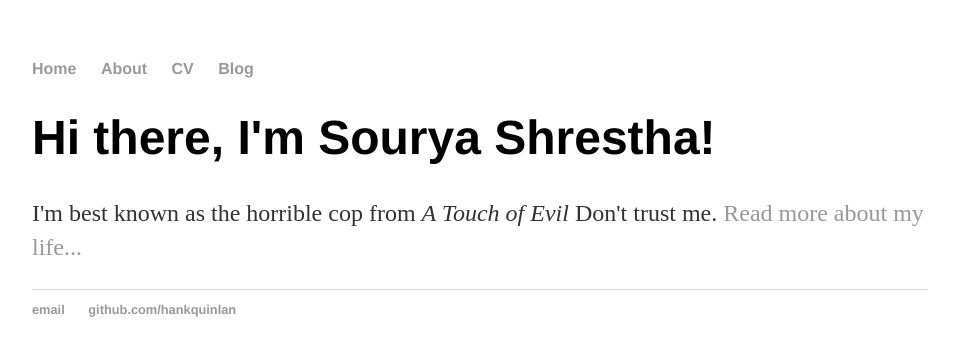
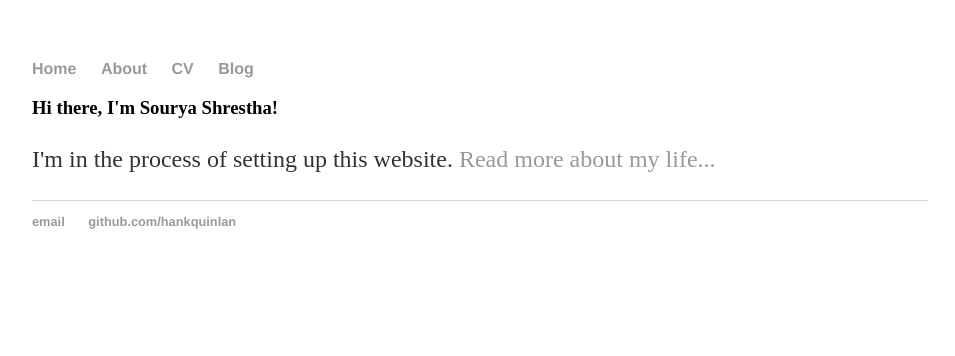
Before and after one commit to souryashrestha/souryashrestha.github.io, a Jekyll site: the page built from index.html, in a window 1280 px wide. Shown: the top 356 px of the page, without its empty margins (160-1115 px from the left). Built offline with Jekyll 4.4.1, drawn with Linux system fonts in a browser that asks for light colours.

Commit message:
Update index.html

```diff
--- a/index.html
+++ b/index.html
@@ -3,6 +3,6 @@ layout: default
 title: Sourya Shrestha
 ---
 <div class="blurb">
-	<h1>Hi there, I'm Sourya Shrestha!</h1>
-	<p>I'm best known as the horrible cop from <em>A Touch of Evil</em> Don't trust me. <a href="/about">Read more about my life...</a></p>
+	<h3>Hi there, I'm Sourya Shrestha!</h3>
+	<p>I'm in the process of setting up this website. <a href="/about">Read more about my life...</a></p>
 </div><!-- /.blurb -->
```
